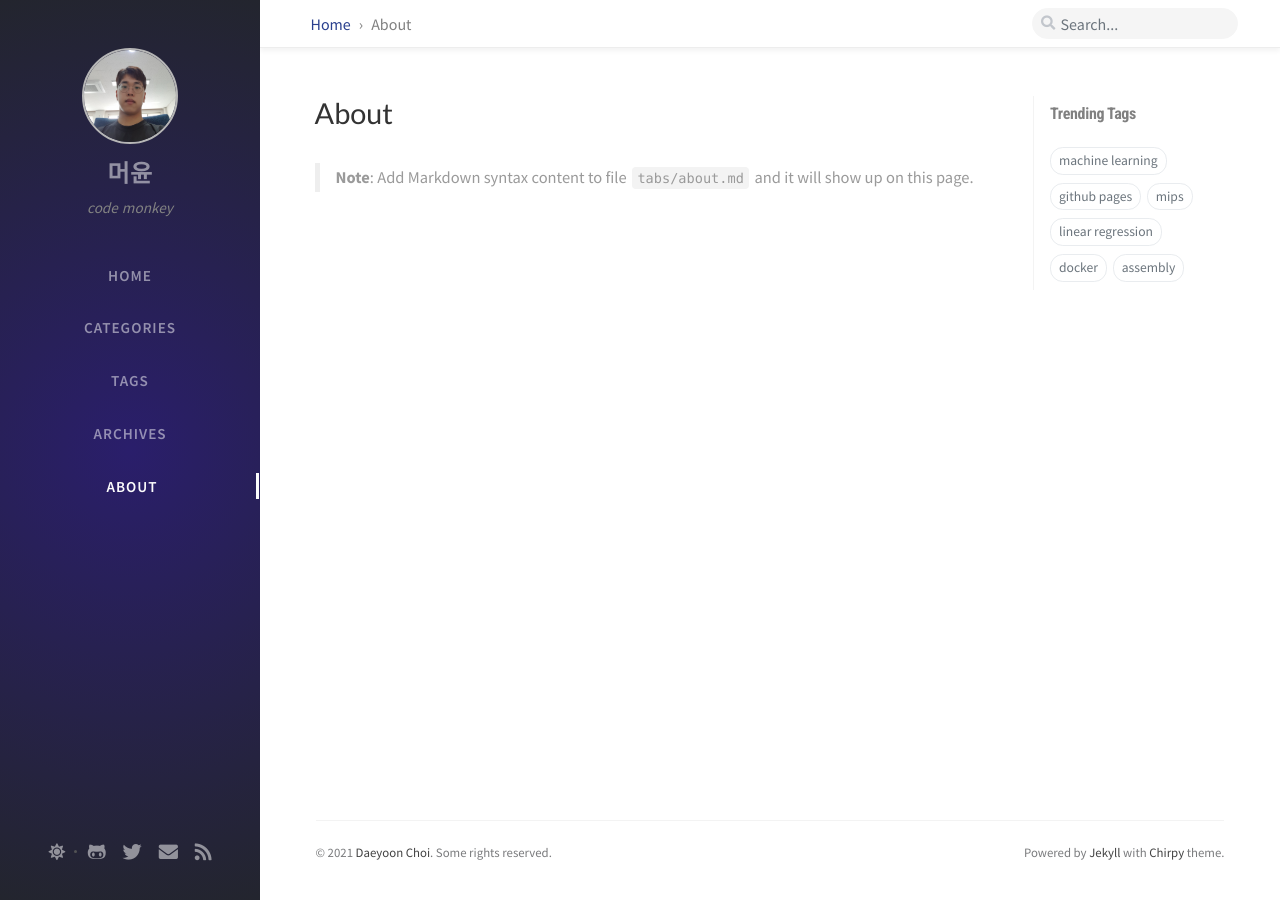
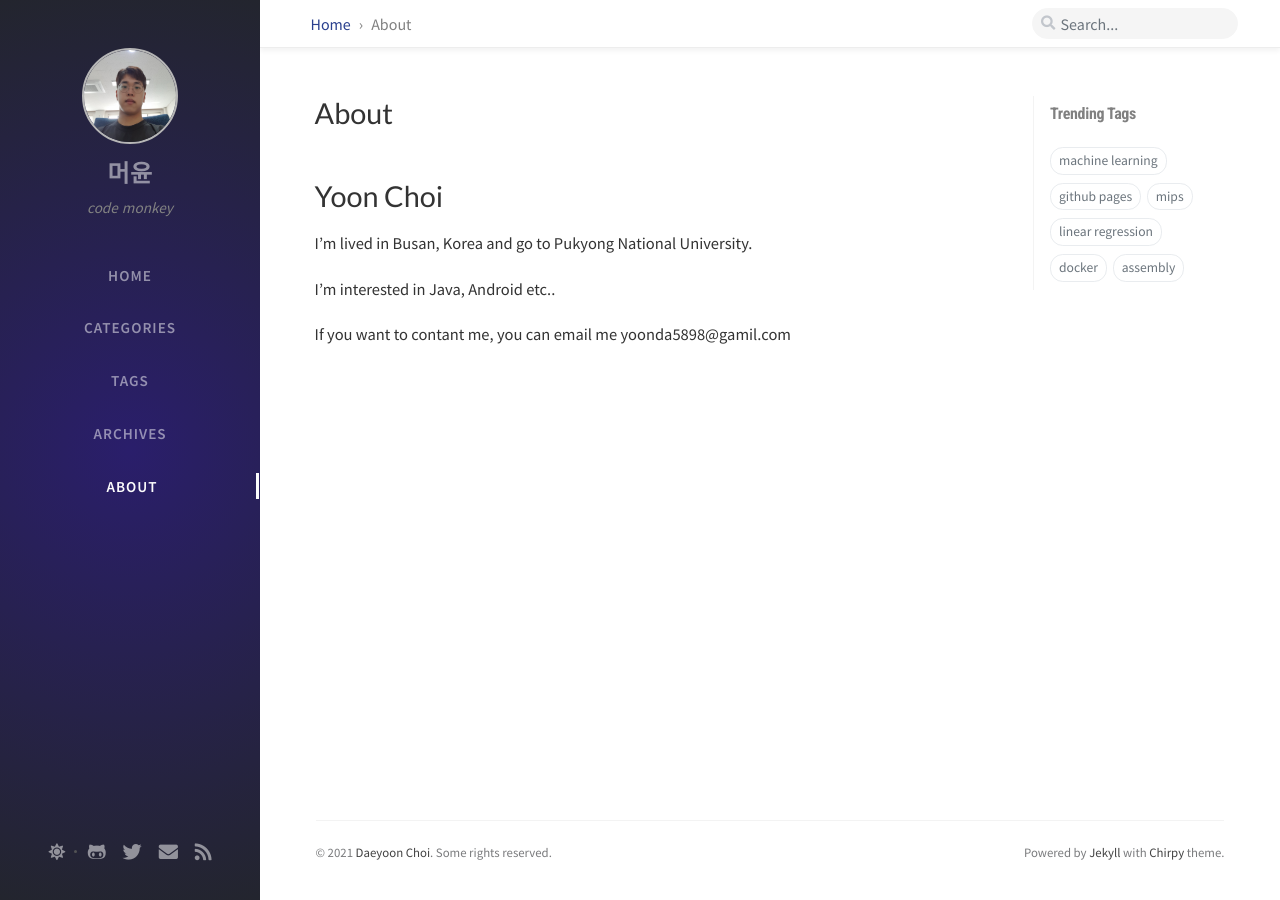
Before and after one commit to Yoon6/Yoon6.github.io, a Jekyll site: the page built from tabs/about.md, in a window 1280 px wide. Built offline with Jekyll 4.4.1, drawn with Linux system fonts in a browser that asks for light colours; nearby versions of some CDN libraries; comment, search, counter and statistics services are not loaded.

Commit message:
update README, about

```diff
--- a/tabs/about.md
+++ b/tabs/about.md
@@ -8,4 +8,9 @@ title: About
 # MIT License
 ---
 
-> **Note**: Add Markdown syntax content to file `tabs/about.md` and it will show up on this page.
+# Yoon Choi
+I'm lived in Busan, Korea and go to Pukyong National University.
+
+I'm interested in Java, Android etc..
+
+If you want to contant me, you can email me yoonda5898@gamil.com
```
Also changed, not shown: README.md.
